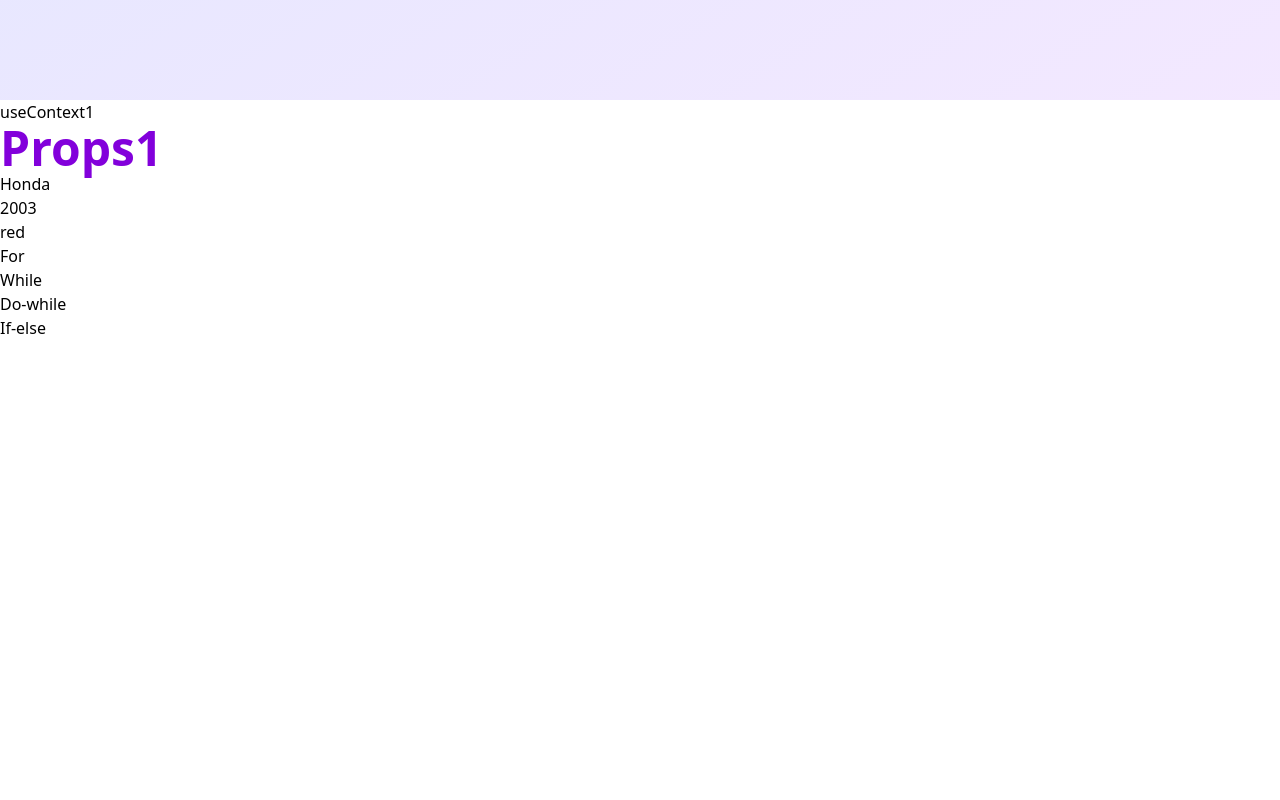
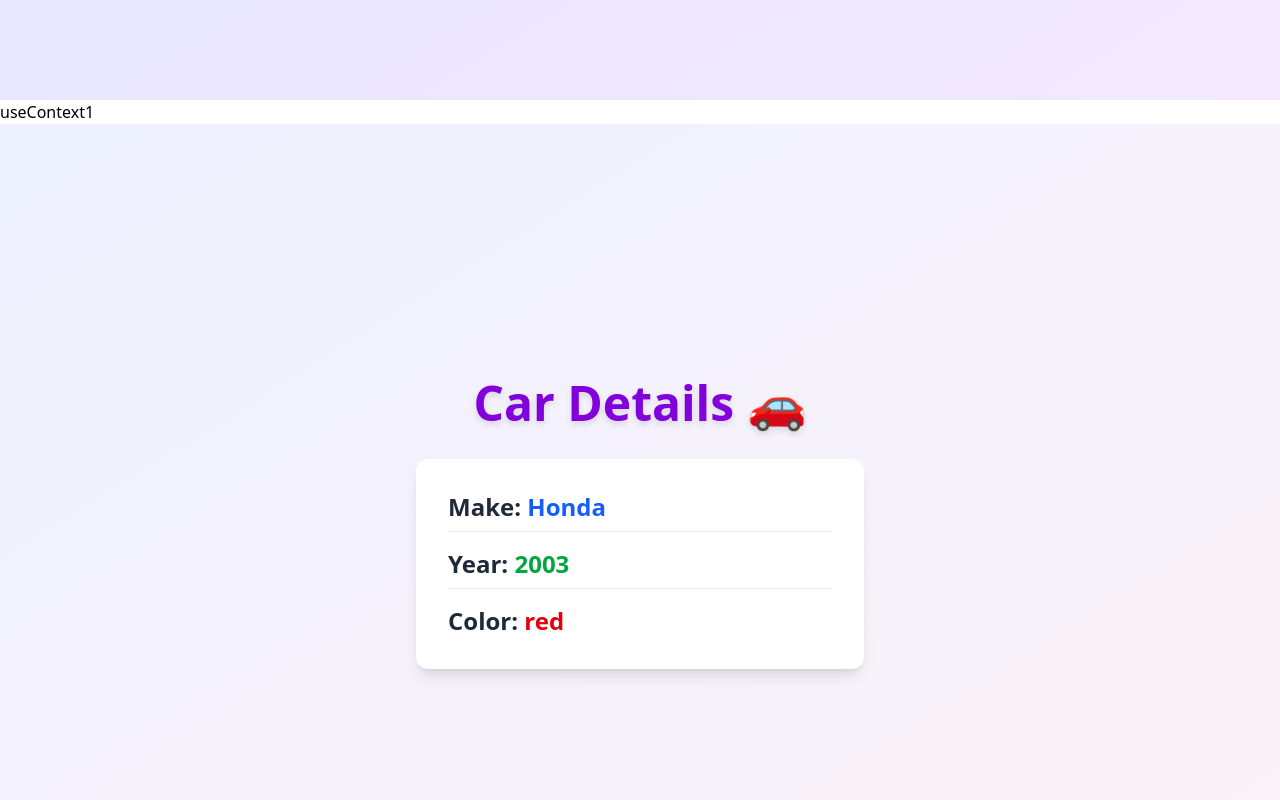
Before and after one commit to patel192/React-Practice, a React (Vite) app: page / in a window 1280 px wide. Shown: the part 8700-9500 px from the top of the page. Before the commit the page ends 9040 px from the top, so only its background shows below. Built offline with nearby package versions, Linux system fonts and the light colour scheme.

Commit message:
styling for props1

```diff
--- a/src/Components/props/Props1.jsx
+++ b/src/Components/props/Props1.jsx
@@ -2,11 +2,22 @@
 
 export const Props1 = (props) => {
   return (
-    <div>
-        <h1 className='text-5xl font-extrabold text-purple-700 mb-0'>Props1</h1>
-        <div>{props.make}</div>
-        <div>{props.year}</div>
-        <div>{props.color}</div>
+    <div className="flex flex-col items-center justify-center min-h-screen bg-gradient-to-br from-indigo-50 to-pink-50 p-6 font-sans">
+      <h1 className="text-5xl font-extrabold text-purple-700 mb-8 drop-shadow-md">
+        Car Details 🚗
+      </h1>
+
+      <div className="bg-white p-8 rounded-xl shadow-lg w-full max-w-md space-y-4">
+        <div className="text-2xl font-semibold text-gray-800 border-b border-gray-200 pb-2">
+          Make: <span className="text-blue-600">{props.make}</span>
+        </div>
+        <div className="text-2xl font-semibold text-gray-800 border-b border-gray-200 pb-2">
+          Year: <span className="text-green-600">{props.year}</span>
+        </div>
+        <div className="text-2xl font-semibold text-gray-800">
+          Color: <span className="text-red-600">{props.color}</span>
+        </div>
+      </div>
     </div>
   )
 }
```
